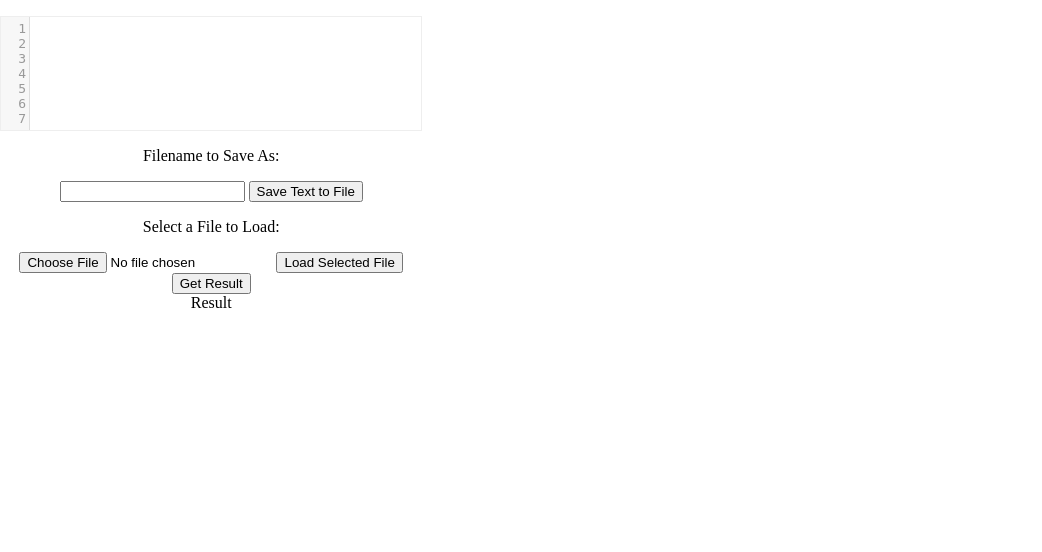
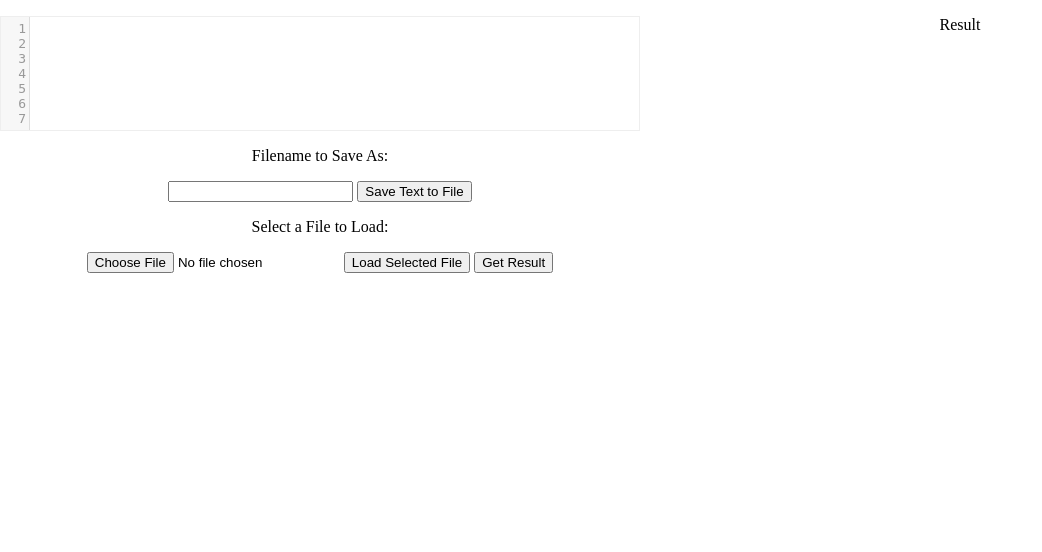
Before and after one commit to anaoaktree/vcgen, a Django app: page / in a window 1280 px wide. Shown: the part 98-650 px from the top of the page, without its empty margins (0-1042 px from the left). Run offline with Django 3.2, Linux system fonts and the light colour scheme; some libraries are stand-ins or nearby versions.

Commit message:
position article codemirror

```diff
--- a/textinterface/static/textinterface/css/style.css
+++ b/textinterface/static/textinterface/css/style.css
@@ -17,7 +17,9 @@ section{
 }
 
 article{
-	width: 33%;
+	position: relative;
+	float: left;
+	width: 50%;
 }
 
 .offscreen
```
